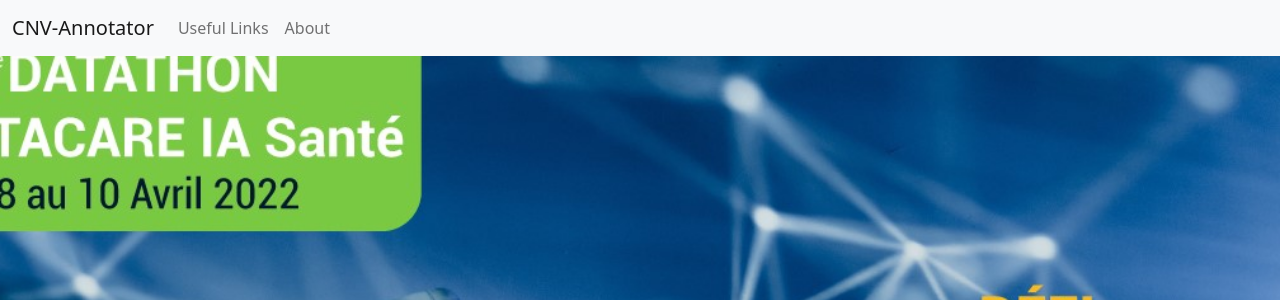
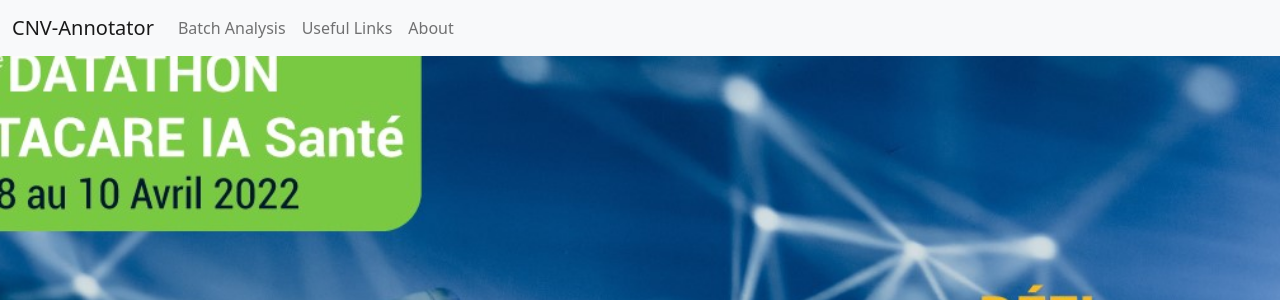
Before and after one commit to Teuira/cnvannot, a Flask app: page /about in a window 1280 px wide. Shown: the top 300 px of the page. Run offline with Flask 2, Linux system fonts and the light colour scheme; parts of the project's set-up code (start-up, migrations or seed data) failed here and were passed over; some libraries are stand-ins or nearby versions.

Commit message:
Added common layout updated to include Batch link.

```diff
--- a/cnvannot/gui/web/templates/layout.html
+++ b/cnvannot/gui/web/templates/layout.html
@@ -28,6 +28,9 @@
             <div class="collapse navbar-collapse" id="navbarSupportedContent">
                 <ul class="navbar-nav me-auto mb-2 mb-lg-0">
                     <li class="nav-item">
+                        <a class="nav-link" href="/useful_links">Batch Analysis</a>
+                    </li>
+                    <li class="nav-item">
                         <a class="nav-link" href="/useful_links">Useful Links</a>
                     </li>
                     <li class="nav-item">
```
